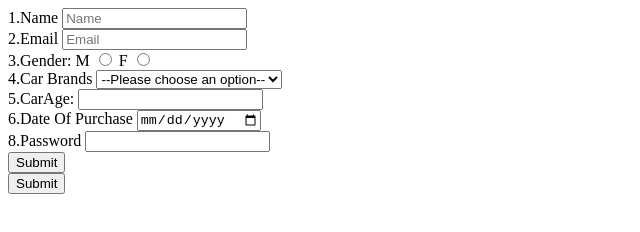
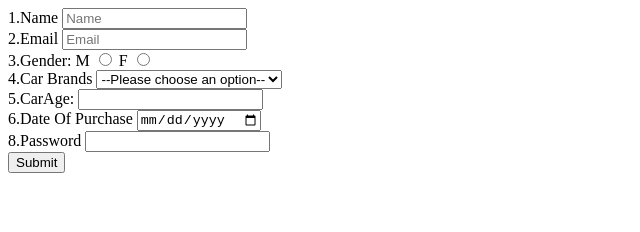
Before and after one commit to acciojob/car-insurance-form-shireesha420, a website: page main.html in a window 1280 px wide. Shown: the whole page, without its empty margins (0-640 px from the left). Drawn offline with Linux system fonts and the light colour scheme.

```diff
--- a/main.html
+++ b/main.html
@@ -56,14 +56,3 @@
 </body>
 
 </html>
-		 <div>
-			<button type="submit">Submit</button>
-		</div>
-	</form>
-	<!-- the entire body must be written by student -->
-    <script type="text/javascript" src="./script.js">
-</script>
-
-</body>
-
-</html>
```
